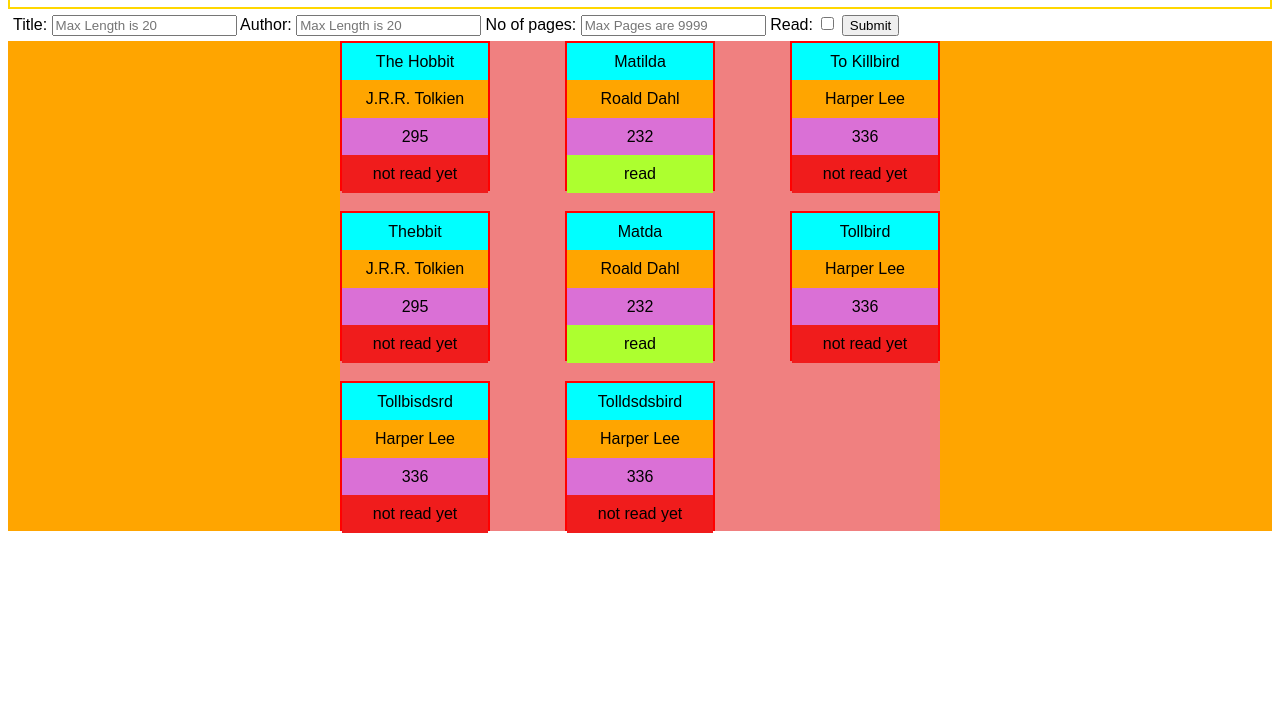
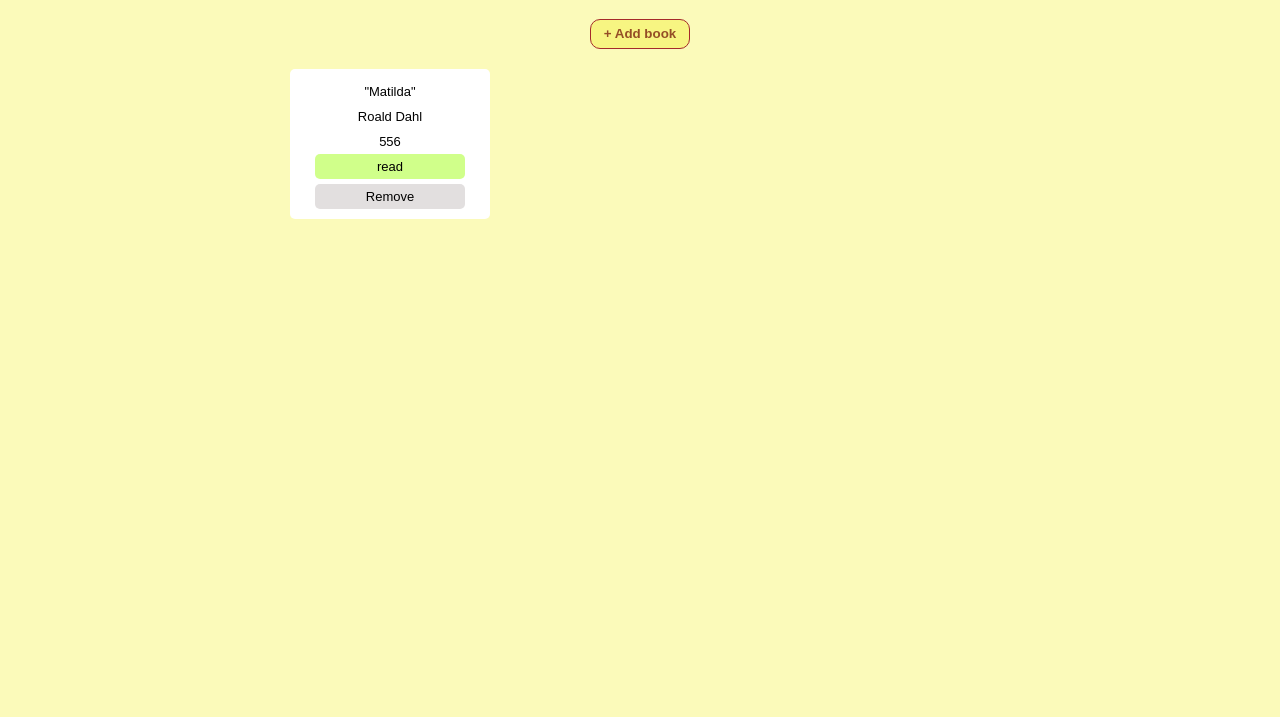
Before and after one commit to sanshubhGupta/Library, a plain HTML site: page index.html in a window 1280 px wide. Shown: the part 83-800 px from the top of the page. Drawn offline with Linux system fonts and the light colour scheme.

Commit message:
Add dialog box functionality

```diff
--- a/index.html
+++ b/index.html
@@ -8,24 +8,32 @@
     <script src="script.js" defer></script>
 </head>
 <body>
-    <header><h1>Library</h1></header>
-    <div class="form">
-        <label for="title" maxlength="20">Title: </label>
-        <input type="text" id="title" required placeholder="Max Length is 20">
+    <header><h1>library</h1></header>
+    <div class="nonheader">
+        <dialog id="dialog">
+            <form method="dialog" id="inputForm">
+                <input type="text" id="title" required placeholder="Title">
 
-        <label for="author" maxlength="20">Author: </label>
-        <input type="text" id="author" required placeholder="Max Length is 20">
+                <input type="text" id="author" required placeholder="Author">
 
-        <label for="pages" maxlength="5">No of pages:</label>
-        <input type="number" id="pages" required placeholder="Max Pages are 9999">
+                <input type="number" id="pages" required placeholder="Pages">
 
-        <label for="read">Read: </label>
-        <input type="checkbox" id="read">
+                <div id="readStatus">
+                    Have you read it?<input type="checkbox" id="read">
+                </div>
 
-        <input type="submit" value="Submit" id="submit">
-    </div>
-    <div class="library">
-        <div class="output"></div>
+                <input type="submit" value="Cancel" id="js-close">
+                <input type="submit" value="Submit" id="submit">
+            </form>
+        </dialog>
+        <div class="display">
+            <p class="addBook">
+                <button id="show-dialog">+ Add book</button>
+            </p>
+            <div class="library">
+                <div class="output"></div>
+            </div>
+        </div>
     </div>
 </body>
 </html>
--- a/package.json
+++ /dev/null
@@ -1,6 +0,0 @@
-{
-  "devDependencies": {
-    "webpack": "^5.90.1",
-    "webpack-cli": "^5.1.4"
-  }
-}
--- a/script.js
+++ b/script.js
@@ -5,6 +5,9 @@ const author = document.querySelector('#author');
 const pages = document.querySelector('#pages');
 const read = document.querySelector('#read');
 const submit = document.querySelector('#submit');
+const showBtn = document.getElementById("show-dialog");
+const dialog = document.getElementById("dialog");
+const jsCloseBtn = dialog.querySelector("#js-close");
 
 function Book(title, author, pages, read) {
   this.title = title;
@@ -15,6 +18,7 @@ function Book(title, author, pages, read) {
 
 function addBookToLibrary(title, author, pages, read) {
   let flag = 0;
+  pages = Number(pages);
   if (title.length <= 20 && author.length <= 20 && pages < 10000) {
     for (const book of myLibrary) {
       if (book.title === title) {
@@ -24,16 +28,30 @@ function addBookToLibrary(title, author, pages, read) {
     if (!flag) {
       let book = new Book(title, author, pages, read);
       myLibrary.push(book);
-    }
-    else {
+    } else {
       window.alert("Book with same title exists");
     }
+  } else if (pages >= 10000) {
+    window.alert("Number of pages too large");
+  } else {
+    window.alert("Input char length too large (more than 20)");
   }
-  else if (pages >= 10000) {
-    window.alert("Number of pages too large");
+}
+
+function getIndex(title) {
+  let index = 0;
+  for (const book of myLibrary) {
+    if (book.title === title) {
+      return index;
+    }
+    index++;
   }
-  else {
-    window.alert("Input char length too large (more than 20)");
+  return -1; // Return -1 if the book is not found
+}
+
+function removeBook(index) {
+  if (index > -1) {
+    myLibrary.splice(index, 1);
   }
 }
 
@@ -44,7 +62,7 @@ function show() {
     elem.classList.add('book');
 
     let bookTitle = document.createElement('div');
-    bookTitle.textContent = book.title;
+    bookTitle.textContent = `"${book.title}"`;
     bookTitle.classList.add('title');
 
     let bookAuthor = document.createElement('div');
@@ -59,20 +77,32 @@ function show() {
     bookRead.textContent = book.read;
     bookRead.classList.add('read');
     if (bookRead.textContent === 'not read yet') {
-      bookRead.style.backgroundColor = 'rgb(240, 28, 28)';
+      bookRead.style.backgroundColor = 'rgb(255, 124, 124)';
+    }
+    else {
+      bookRead.style.backgroundColor = 'rgb(208, 255, 138)';
     }
     bookRead.addEventListener('click', () => {
       // Change the read status
       if (bookRead.textContent === 'read') {
         bookRead.textContent = 'not read yet';
         book.read = 'not read yet';
-        bookRead.style.backgroundColor = 'rgb(240, 28, 28)';
+        bookRead.style.backgroundColor = 'rgb(255, 124, 124)';
       }
       else {
         bookRead.textContent = 'read';
         book.read = 'read';
-        bookRead.style.backgroundColor = 'greenyellow';
+        bookRead.style.backgroundColor = 'rgb(208, 255, 138)';
       }
+    });
+
+    let removeElem = document.createElement('div');
+    removeElem.textContent = 'Remove';
+    removeElem.classList.add('remove');
+    removeElem.addEventListener('click', () => {
+      let index = getIndex(book.title);
+      removeBook(index);
+      show();
     });
 
     output.appendChild(elem);
@@ -80,24 +110,42 @@ function show() {
     elem.appendChild(bookAuthor);
     elem.appendChild(bookPages);
     elem.appendChild(bookRead);
+    elem.appendChild(removeElem);
   }
 }
 
-addBookToLibrary('The Hobbit', 'J.R.R. Tolkien', 295, 'not read yet');
-addBookToLibrary('Matilda', 'Roald Dahl', 232, 'read');
-addBookToLibrary('To Killbird', 'Harper Lee', 336, 'not read yet');
-addBookToLibrary('Thebbit', 'J.R.R. Tolkien', 295, 'not read yet');
-addBookToLibrary('Matda', 'Roald Dahl', 232, 'read');
-addBookToLibrary('Tollbird', 'Harper Lee', 336, 'not read yet');
-addBookToLibrary('Tollbisdsrd', 'Harper Lee', 336, 'not read yet');
-addBookToLibrary('Tolldsdsbird', 'Harper Lee', 336, 'not read yet');
+function clearForm() {
+  title.value = '';
+  author.value = '';
+  pages.value = '';
+  read.checked = false;
+}
 
-submit.addEventListener('click', () => {
+submit.addEventListener('click', (e) => {
+  e.preventDefault();
   // Check if all required fields are filled
-  if (title.value.trim() !== '' && author.value.trim() !== '' && pages.value.trim() !== '') {
-    addBookToLibrary(title.value, author.value, pages.value, read.checked ? 'read' : 'not read yet');
+  const titleValue = title.value.trim();
+  const authorValue = author.value.trim();
+  const pagesValue = pages.value.trim();
+
+  if (titleValue !== '' && authorValue !== '' && pagesValue !== '') {
+    addBookToLibrary(titleValue, authorValue, pagesValue, read.checked ? 'read' : 'not read yet');
+    clearForm();
     show();
+    dialog.close(); // Close the dialog after submitting
   }
 });
 
+showBtn.addEventListener("click", () => {
+  dialog.showModal();
+});
+
+jsCloseBtn.addEventListener("click", (e) => {
+  e.preventDefault();
+  dialog.close();
+});
+
+// Adding sample book
+addBookToLibrary('Matilda', 'Roald Dahl', 556, 'read');
+
 show();
--- a/style.css
+++ b/style.css
@@ -1,82 +1,167 @@
-body{
+body {
     font-family: 'Poppins', sans-serif;
     font-weight: 500;
+    margin: 0;
+    background-color: rgb(251, 250, 186);
 }
 
-header{
+header {
     text-align: center;
-    color: greenyellow;
-    border: 2px solid gold;
+    color: rgb(148, 78, 38);
+    background-color: white;
+    margin: 0;
+    padding: 1px 0;
 }
 
-.form{
+
+.nonheader {
+    background-color: rgb(251, 250, 186);
+}
+
+.display {
+    background-color: rgb(251, 250, 186);
+    margin-top: 0;
+}
+
+.addBook {
+    text-align: center;
+    margin: 0;
+    padding: 20px;
+}
+
+#show-dialog {
+    font-weight: 550;
+    height: 30px;
+    width: 100px;
+    cursor: pointer;
+    border: 1px solid brown;
+    border-radius: 10px;
+    background-color: rgb(247, 245, 130);
+    color: rgb(148, 78, 38);
+}
+
+#dialog {
+    border: 0;
+    border-radius: 10px;
+    background-color: rgb(255, 253, 163);
+}
+
+#inputForm {
+    height: 50vh;
+    width: 50vh;
+    display: grid;
+}
+
+#title {
     margin: 5px;
 }
 
-.library{
-    background-color: orange;
-    display: flex;
-    justify-content: center;
+#author {
+    margin: 5px;
 }
 
-.output{
-    display: grid;
-    background-color: lightcoral;
-    width: 600px;
-    grid-template-columns: 150px 150px 150px;
-    row-gap: 20px;
-    column-gap: 75px;
-    /* grid-template-rows: 50px 50px 50px; */
-    /* justify-content: space-between;   */
-    max-width: 600px;
+#pages {
+    margin: 5px;
 }
 
-.book{
-    border: 2px solid red;
-    box-sizing: border-box;
-    height: 150px;
-    min-width: 150px;
-    max-width: 200px;
-}
-
-.title{
-    max-width: 150px;
-    height: 37.5px;
-    /* max-height: 37.5px; */
-    background-color: aqua;
+#readStatus {
+    margin: 5px;
+    font-size: smaller;
     display: flex;
     justify-content: center;
     align-items: center;
 }
 
-.author{
-    max-width: 150px;
-    height: 37.5px;
-    /* max-height: 37.5px; */
-    background-color: orange;
+#read {
+    cursor: pointer;
+}
+
+#js-close {
+    margin: 5px;
+    border: 0;
+    cursor: pointer;
+    border-radius: 10px;
+    background-color: rgb(255, 121, 121);
+}
+
+#submit {
+    margin: 5px;
+    border: 0;
+    cursor: pointer;
+    border-radius: 10px;
+    background-color: rgb(135, 247, 113);
+}
+
+.library {
     display: flex;
     justify-content: center;
     align-items: center;
 }
 
-.pages{
-    max-width: 150px;
-    height: 37.5px;
-    /* max-height: 37.5px; */
-    background-color: orchid;
+.output {
+    display: grid;
+    grid-template-columns: 200px 200px 200px;
+    row-gap: 30px;
+    column-gap: 50px;
+}
+
+.book {
+    box-sizing: border-box;
+    background-color: white;
+    border-radius: 5px;
+    padding: 10px;
+    height: 150px;
+    width: 200px;
+    font-size: small;
+    display: flex;
+    flex-direction: column;
+    justify-content: space-evenly;
+    align-items: center;
+}
+
+.title {
+    max-width: 200px;
+    height: 30px;
     display: flex;
     justify-content: center;
     align-items: center;
 }
 
-.read{
-    max-width: 150px;
-    height: 37.5px;
-    /* max-height: 37.5px; */
-    background-color: greenyellow;
-    /* background-color: rgb(240, 28, 28); */
+.author {
+    max-width: 200px;
+    height: 30px;
+    display: flex;
+    justify-content: center;
+    align-items: center;
+}
+
+.pages {
+    max-width: 200px;
+    height: 30px;
+    display: flex;
+    justify-content: center;
+    align-items: center;
+}
+
+.read {
+    width: 150px;
+    height: 30px;
+    border-radius: 5px;
+    background-color: rgb(208, 255, 138);
     display: flex;
     justify-content: center;
     align-items: center;
     cursor: pointer;
 }
+
+.remove {
+    width: 150px;
+    height: 30px;
+    border-radius: 5px;
+    margin-top: 5px;
+    background-color: rgb(226, 223, 223);
+    display: flex;
+    justify-content: center;
+    align-items: center;
+    cursor: pointer;
+}
```
Also changed, not shown: 1 other file.
